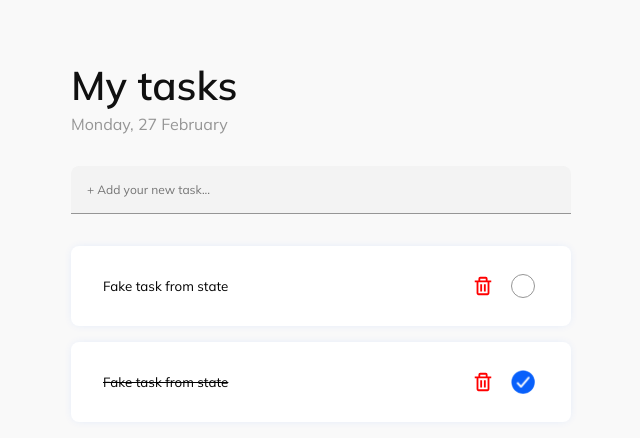
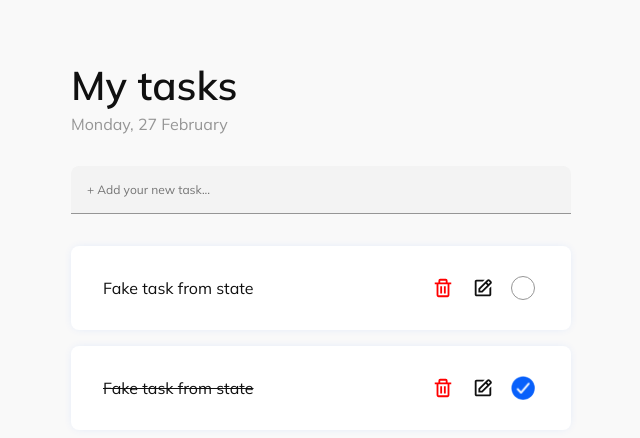
Before and after one commit to PrzybylskiMariusz/todo-react, a React (Vite) app: page / in a window 1280 px wide. Shown: the top 438 px of the page, without its empty margins (319-959 px from the left). Built offline with nearby package versions, Linux system fonts and the light colour scheme.

Commit message:
Create structure for editing task

```diff
--- a/src/App.jsx
+++ b/src/App.jsx
@@ -30,9 +30,12 @@ function App() {
 
 	const handleEditTaskTitle = (newTitleValue, id) => {
 		setTasks((prevTasks) =>
-			prevTasks.map((task) =>
-				task.id === id ? { ...task, title: newTitleValue } : task
-			)
+			prevTasks.map((task) => {
+				if (task.id === id) {
+					task.title = newTitleValue;
+				}
+				return task;
+			})
 		);
 	};
 
--- a/src/components/ListItem/ListItem.styles.jsx
+++ b/src/components/ListItem/ListItem.styles.jsx
@@ -1,5 +1,5 @@
 import styled from "styled-components";
-import { BiTrash } from "react-icons/bi";
+import { BiTrash, BiEdit } from "react-icons/bi";
 import checkIcon from "../../assets/todo.svg";
 
 const ActionsWrapper = styled.div`
@@ -14,21 +14,24 @@ const IconWrapper = styled.div`
 	justify-content: center;
 	width: 3.2rem;
 	height: 3.2rem;
-	color: red;
 	cursor: pointer;
 `;
 
-const TaskTitle = styled.input`
+const TaskTitle = styled.p`
 	text-decoration: ${({ isDone }) => (isDone ? "line-through" : "none")};
 	width: 70%;
 	padding: 0.8rem;
+`;
+
+const EditingTaskTitle = styled.input`
+	width: 70%;
+	padding: 0.8rem;
 	border: none;
-	background-color: none;
+	background-color: ${({ theme }) => theme.bg};
 	border-radius: 0.4rem;
 
 	&:focus {
 		outline: none;
-		background-color: ${({ theme }) => theme.bg};
 	}
 `;
 
@@ -51,6 +54,12 @@ const Checkbox = styled.input`
 const CustomBiTrash = styled(BiTrash)`
 	width: 2.2rem;
 	height: 2.2rem;
+	color: red;
+`;
+
+const CustomBiEdit = styled(BiEdit)`
+	width: 2.2rem;
+	height: 2.2rem;
 `;
 
 const ListItem = styled.li`
@@ -66,8 +75,10 @@ const ListItem = styled.li`
 export const Styled = {
 	ActionsWrapper,
 	TaskTitle,
+	EditingTaskTitle,
 	Checkbox,
 	CustomBiTrash,
+	CustomBiEdit,
 	ListItem,
 	IconWrapper,
 };
--- a/src/components/ListItem/index.jsx
+++ b/src/components/ListItem/index.jsx
@@ -1,4 +1,5 @@
 import { Styled } from "./ListItem.styles";
+import { useState } from "react";
 
 const ListItem = ({
 	task,
@@ -6,17 +7,44 @@ const ListItem = ({
 	handleChangeTaskStatus,
 	deleteTask,
 }) => {
+	const [editing, setEditing] = useState(false);
+
+	const handleEditing = () => {
+		setEditing((prevEditing) => !prevEditing);
+	};
+
+	let viewMode = {};
+	let editMode = {};
+	if (editing) {
+		viewMode.display = "none";
+	} else {
+		editMode.display = "none";
+	}
+
+	const handleUpdatedDone = (event) => {
+		if (event.key === "Enter") {
+			setEditing(false);
+		}
+	};
+
 	return (
 		<Styled.ListItem>
-			<Styled.TaskTitle
+			<Styled.TaskTitle isDone={task.done} style={viewMode}>
+				{task.title}
+			</Styled.TaskTitle>
+			<Styled.EditingTaskTitle
 				onChange={(e) => handleEditTaskTitle(e.currentTarget.value, task.id)}
-				isDone={task.done}
 				value={task.title}
 				type="text"
+				style={editMode}
+				onKeyDown={handleUpdatedDone}
 			/>
 			<Styled.ActionsWrapper>
 				<Styled.IconWrapper>
 					<Styled.CustomBiTrash onClick={() => deleteTask(task.id)} />
+				</Styled.IconWrapper>
+				<Styled.IconWrapper>
+					<Styled.CustomBiEdit onClick={handleEditing} />
 				</Styled.IconWrapper>
 				<Styled.IconWrapper>
 					<Styled.Checkbox
```
